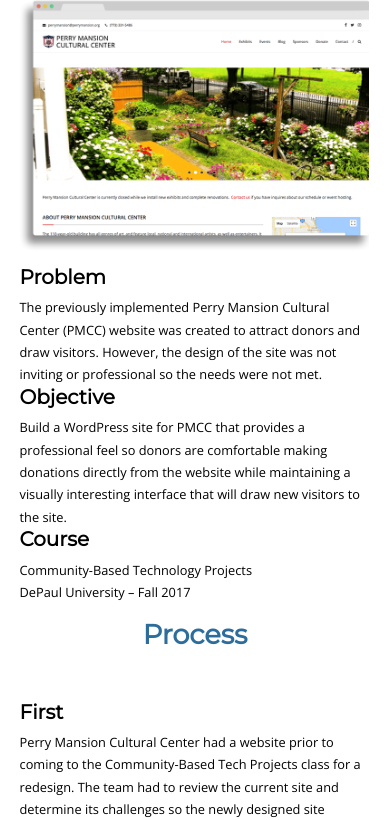
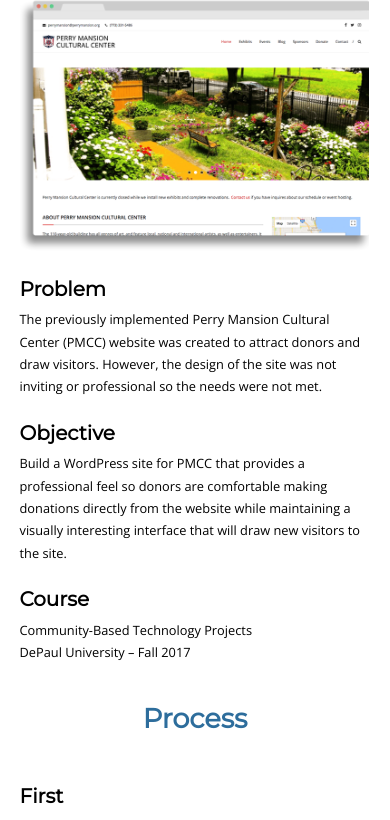
Before and after one commit to camillecelone/camillecelone.github.io, a plain HTML site: page pmcc.html in a window 390 px wide. Shown: the part 472-1292 px from the top of the page. Drawn offline with nearby package versions, Linux system fonts and the light colour scheme.

Commit message:
responsive tweaks

```diff
--- a/styling.scss
+++ b/styling.scss
@@ -356,16 +356,19 @@ p {
 .problem {
   grid-column: col-start 9 / span 4;
   grid-row: 2;
+margin-top: 1.5em;
 }
 
 .objective {
   grid-column: col-start 9 / span 4;
   grid-row: 3;
+  margin-top: 1.5em;
 }
 
 .role {
   grid-column: col-start 9 / span 4;
   grid-row: 4;
+  margin-top: 1.5em;
 }
 
 .siteLink {
@@ -378,6 +381,7 @@ p {
   grid-column: col-start / span 12;
   grid-row: 6;
   color: #2D6D9C;
+  margin-top: 1.5em;
 }
 
 // Atlas Steps
@@ -392,6 +396,7 @@ p {
   grid-row: 6;
   color: #2D6D9C;
   padding-top: 1em;
+  margin-top: 1.5em;
 }
 
 .appearanceProblem {
@@ -470,6 +475,7 @@ p {
   grid-column: col-start 1 / span 12;
   grid-row: 14;
   color: #2D6D9C;
+  margin-top: 1.5em;
 }
 
 .dualVizProblem {
```
Also changed, not shown: styling.min.css.
